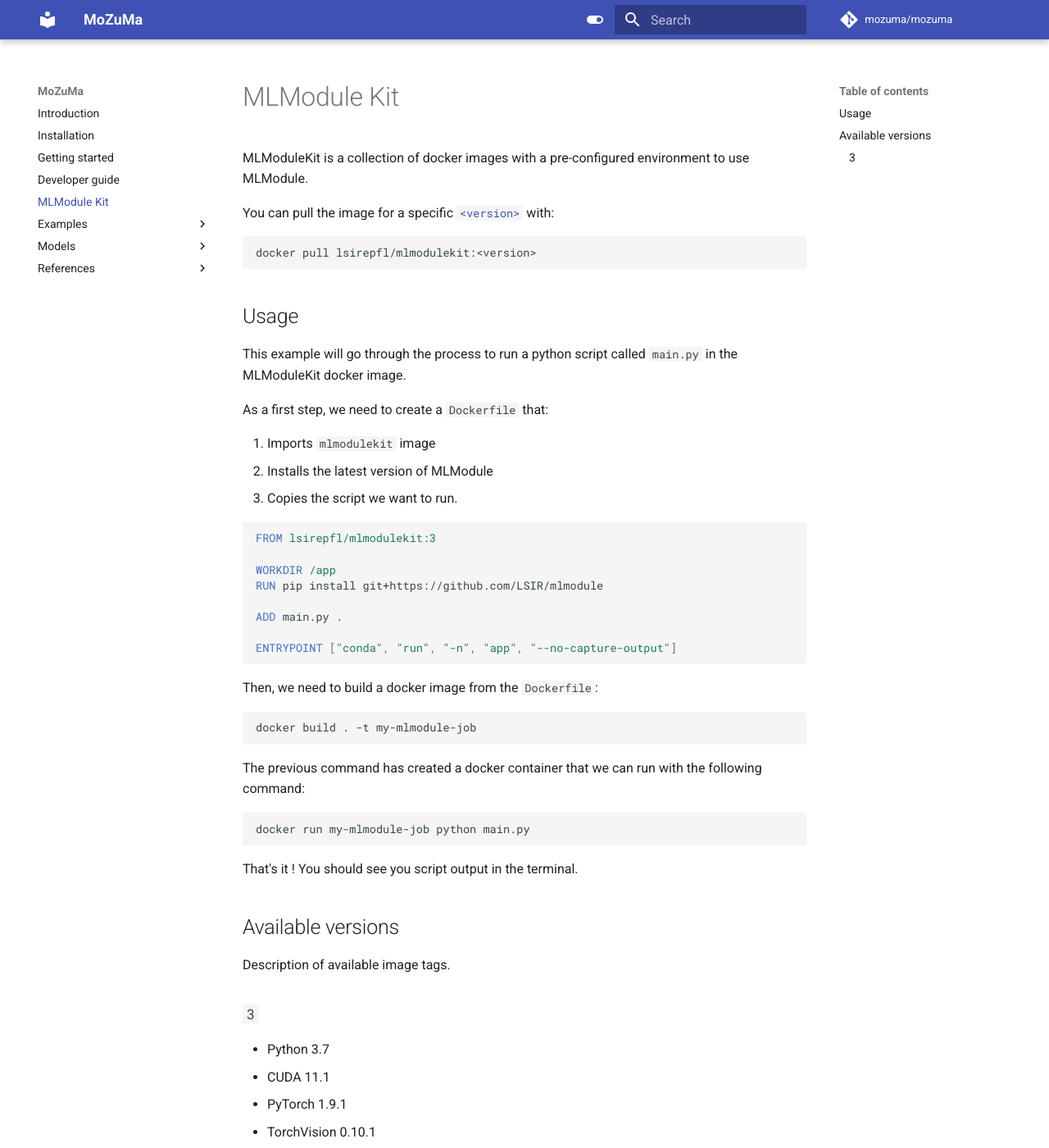
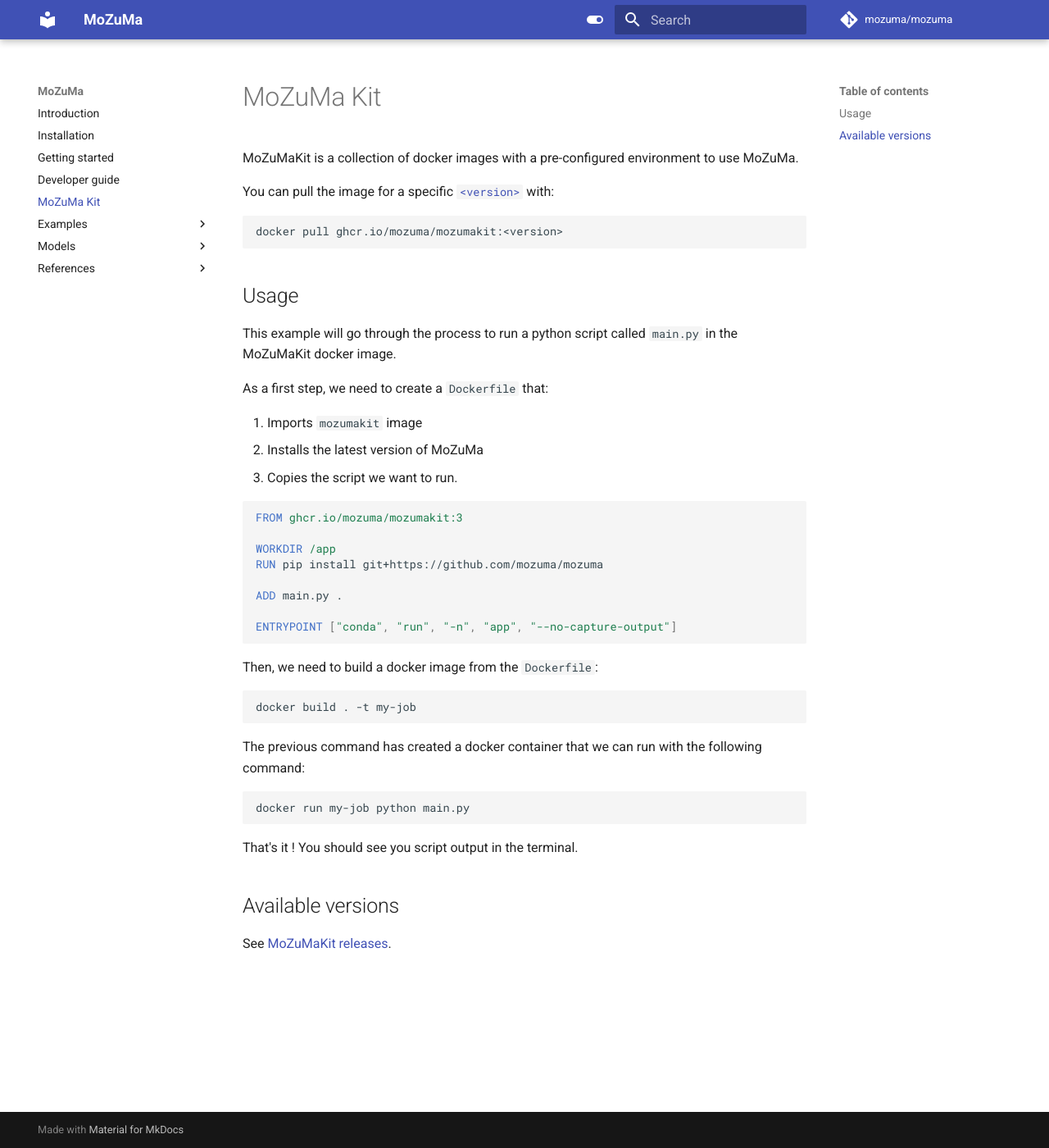
Before and after one commit to mozuma/mozuma, an MkDocs documentation site: the page built from docs/3-mozumakit.md, in a window 1280 px wide and 1400 px high. Shown: the whole window at 82% size. Built offline with MkDocs 1.6.1 and Material for MkDocs 9.7.7, drawn with Linux system fonts in a browser that asks for light colours; comment, search, counter and statistics services are not loaded.

Commit message:
Rename MLModuleKit to mozuma (#189)
Fixes #186

````diff
--- a/docs/3-mlmodulekit.md
+++ b/docs/3-mozumakit.md
@@ -1,29 +1,29 @@
-# MLModule Kit
+# MoZuMa Kit
 
-MLModuleKit is a collection of docker images with a pre-configured environment to use MLModule.
+MoZuMaKit is a collection of docker images with a pre-configured environment to use MoZuMa.
 
 You can pull the image for a specific [`<version>`](#available-versions) with:
 
 ```
-docker pull lsirepfl/mlmodulekit:<version>
+docker pull ghcr.io/mozuma/mozumakit:<version>
 ```
 
 ## Usage
 
 This example will go through the process to run a python script called `main.py`
-in the MLModuleKit docker image.
+in the MoZuMaKit docker image.
 
 As a first step, we need to create a `Dockerfile` that:
 
-1. Imports `mlmodulekit` image
-1. Installs the latest version of MLModule
+1. Imports `mozumakit` image
+1. Installs the latest version of MoZuMa
 1. Copies the script we want to run.
 
 ```Dockerfile
-FROM lsirepfl/mlmodulekit:3
+FROM ghcr.io/mozuma/mozumakit:3
 
 WORKDIR /app
-RUN pip install git+https://github.com/LSIR/mlmodule
+RUN pip install git+https://github.com/mozuma/mozuma
 
 ADD main.py .
 
@@ -33,25 +33,18 @@
 Then, we need to build a docker image from the `Dockerfile`:
 
 ```shell
-docker build . -t my-mlmodule-job
+docker build . -t my-job
 ```
 
 The previous command has created a docker container
 that we can run with the following command:
 
 ```shell
-docker run my-mlmodule-job python main.py
+docker run my-job python main.py
 ```
 
 That's it ! You should see you script output in the terminal.
 
 ## Available versions
 
-Description of available image tags.
-
-### `3`
-
-* Python 3.7
-* CUDA 11.1
-* PyTorch 1.9.1
-* TorchVision 0.10.1
+See [MoZuMaKit releases](https://github.com/mozuma/mozumakit/releases).
````
Also changed, not shown: docs/0-installation.md (+2 -2 lines), 10 other files.
